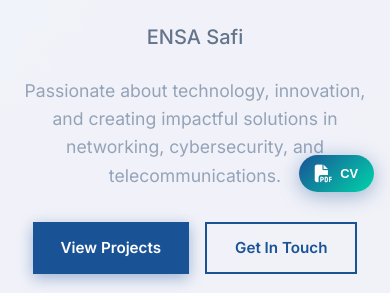
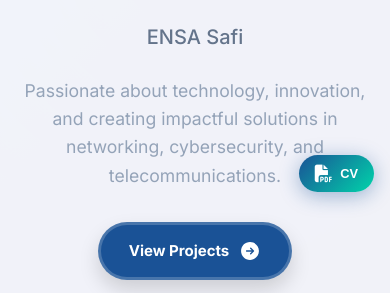
Before and after one commit to MOREQASSE/MyCV, a plain HTML site: page index.html in a window 390 px wide. Shown: the part 636-929 px from the top of the page. Drawn offline with Linux system fonts and the light colour scheme.

Commit message:
more seo

```diff
--- a/index.html
+++ b/index.html
@@ -8,11 +8,40 @@
     <!-- Primary SEO Meta Tags -->
     <title>Mohammed Reqasse - Network & Telecommunications Engineer | Portfolio</title>
     <meta name="description" content="Mohammed Reqasse - Network & Telecommunications Engineering Student at ENSA Safi. CCNA Certified | Cybersecurity | Web Development | AI Integration. Founder of Devaxio.">
-    <meta name="keywords" content="Mohammed Reqasse, Network Engineer, Telecommunications, CCNA, Cybersecurity, Web Development, AI, Devaxio, ENSA Safi, Morocco">
+    <meta name="keywords" content="Mohammed Reqasse, محمد رقاس, Network Engineer, Telecommunications, Telecom, Réseaux, Télécommunications, Ingénieur Réseaux, Ingénieur Télécom, CCNA, Cybersecurity, Cybersécurité, Web Development, Développement Web, AI, Intelligence Artificielle, IA, Devaxio, ENSA Safi, Morocco, Maroc, SDN, IoT, LoRa, Optical Fiber, Fibre Optique, Python, MATLAB, Linux, Network Security, Sécurité Réseaux, VLAN, OpenDaylight, Mininet, hire network engineer, embaucher ingénieur réseau, emploi réseau, job telecom, offres d'emploi réseau, LinkedIn, IT jobs Morocco, emploi Maroc IT, Network Engineer hiring, Junior Network Engineer, Entry Level Telecom, CCNA job, Cisco jobs, Network Administrator, IT Support, Network Technician, job search Morocco, recherche emploi Maroc, ingénieur réseau Maroc, télécom Maroc, Network Consulting, IT Networking, Optical Network Engineer, DevOps, Cloud Networking, 5G, cybersecurity analyst, SOC, Network Security Engineer, Information Technology, CV Mohammed Reqasse, Portfolio Mohammed Reqasse">
     <meta name="author" content="Mohammed Reqasse">
     <meta name="robots" content="index, follow">
     <meta name="language" content="English, French, Arabic">
-    <meta name="revisit-after" content="7 days">
+    <meta name="revisit-after" content="3 days">
+    <meta name="rating" content="general">
+    <meta name="category" content="Portfolio, CV, Networking, Telecommunications">
+    <meta name="coverage" content="international">
+    <meta name="target" content="all">
+    <meta name="HandheldFriendly" content="true">
+    <meta name="MobileOptimized" content="width">
+    <meta name="googlebot" content="index, follow, snippet, max-snippet:-1, max-image-preview:large">
+    <meta name="bingbot" content="index, follow, max-snippet:-1, max-image-preview:large">
+
+    <!-- LinkedIn Verification -->
+    <meta property="linkedin:profile" content="https://linkedin.com/in/mohammed-reqasse-860a03219">
+
+    <!-- Verification for Google Search Console -->
+    <meta name="google-site-verification" content="MOREQASSE">
+
+    <!-- Dublin Core Metadata -->
+    <meta name="DC.title" content="Mohammed Reqasse - Network & Telecommunications Engineer">
+    <meta name="DC.creator" content="Mohammed Reqasse">
+    <meta name="DC.subject" content="Networking, Telecommunications, Cybersecurity, Web Development, AI">
+    <meta name="DC.description" content="CCNA Certified Network Engineer | Cybersecurity | Web Development | AI Integration. Founder of Devaxio.">
+    <meta name="DC.type" content="Portfolio">
+    <meta name="DC.format" content="text/html">
+    <meta name="DC.language" content="en">
+
+    <!-- Geo Tags -->
+    <meta name="geo.region" content="MA-SAF">
+    <meta name="geo.placename" content="Safi, Morocco">
+    <meta name="geo.position" content="32.2833;-9.2333">
+    <meta name="ICBM" content="32.2833, -9.2333">
 
     <!-- Canonical URL -->
     <link rel="canonical" href="https://moreqasse.github.io/MyCV/">
@@ -133,8 +162,18 @@
                 <h3 class="hero-subtitle">ENSA Safi</h3>
                 <p class="hero-description" data-translate="hero_description">Passionate about technology, innovation, and creating impactful solutions in networking, cybersecurity, and telecommunications.</p>
                 <div class="hero-buttons">
-                    <a href="#projects" class="btn btn-primary" data-translate="btn_projects">View Projects</a>
-                    <a href="#contact" class="btn btn-secondary" data-translate="btn_contact">Get In Touch</a>
+                    <a href="#projects" class="btn btn-primary" data-translate="btn_projects">
+                        View Projects
+                        <svg fill="currentColor" viewBox="0 0 24 24" class="btn-icon">
+                            <path clip-rule="evenodd" d="M12 2.25c-5.385 0-9.75 4.365-9.75 9.75s4.365 9.75 9.75 9.75 9.75-4.365 9.75-9.75S17.385 2.25 12 2.25zm4.28 10.28a.75.75 0 000-1.06l-3-3a.75.75 0 10-1.06 1.06l1.72 1.72H8.25a.75.75 0 000 1.5h5.69l-1.72 1.72a.75.75 0 101.06 1.06l3-3z" fill-rule="evenodd"></path>
+                        </svg>
+                    </a>
+                    <a href="#contact" class="btn btn-secondary" data-translate="btn_contact">
+                        Get In Touch
+                        <svg fill="currentColor" viewBox="0 0 24 24" class="btn-icon">
+                            <path clip-rule="evenodd" d="M12 2.25c-5.385 0-9.75 4.365-9.75 9.75s4.365 9.75 9.75 9.75 9.75-4.365 9.75-9.75S17.385 2.25 12 2.25zm4.28 10.28a.75.75 0 000-1.06l-3-3a.75.75 0 10-1.06 1.06l1.72 1.72H8.25a.75.75 0 000 1.5h5.69l-1.72 1.72a.75.75 0 101.06 1.06l3-3z" fill-rule="evenodd"></path>
+                        </svg>
+                    </a>
                 </div>
                 <div class="hero-socials">
                     <a href="https://linkedin.com/in/mohammed-reqasse-860a03219" target="_blank"><i class="fab fa-linkedin"></i></a>
@@ -330,7 +369,7 @@
                     <div class="project-image">
                         <img src="images/MediConnect.webp" alt="MediConnect AI">
                         <div class="project-overlay">
-                            <a href="#" class="project-link"><i class="fas fa-external-link-alt"></i></a>
+                            <a href="https://github.com/MOREQASSE/MediConnect-Ai" target="_blank" class="project-link"><i class="fas fa-external-link-alt"></i></a>
                         </div>
                     </div>
                     <div class="project-content">
--- a/style.css
+++ b/style.css
@@ -413,38 +413,93 @@ body {
 .btn {
     display: inline-flex;
     align-items: center;
-    gap: 0.5rem;
-    padding: 12px 28px;
-    border-radius: var(--radius-sm);
-    font-weight: 600;
+    gap: 10px;
+    padding: 14px 28px;
+    border-radius: 9999px;
+    font-weight: 700;
     text-decoration: none;
-    transition: var(--transition);
-    border: none;
+    border: 3px solid rgba(255, 255, 255, 0.3);
     cursor: pointer;
-    font-size: 0.95rem;
+    font-size: 15px;
+    position: relative;
+    overflow: hidden;
+    outline: none;
+    transition: all 0.3s ease-in-out;
+}
+
+.btn .btn-icon {
+    width: 22px;
+    height: 22px;
+    transition: all 0.3s ease-in-out;
 }
 
 .btn-primary {
     background: var(--primary);
     color: white;
-    box-shadow: 0 4px 14px rgba(26, 82, 150, 0.4);
+    box-shadow: 0px 10px 20px rgba(0, 0, 0, 0.15);
+    border-color: rgba(255, 255, 255, 0.2);
 }
 
 .btn-primary:hover {
-    background: var(--primary-dark);
-    transform: translateY(-2px);
-    box-shadow: 0 6px 20px rgba(26, 82, 150, 0.5);
+    transform: scale(1.05);
+    border-color: rgba(255, 255, 255, 0.6);
+    box-shadow: 0px 10px 20px rgba(0, 0, 0, 0.25);
 }
 
 .btn-secondary {
     background: transparent;
     color: var(--primary);
-    border: 2px solid var(--primary);
+    border-color: var(--primary);
 }
 
 .btn-secondary:hover {
+    transform: scale(1.05);
+    border-color: var(--primary);
     background: var(--primary);
     color: white;
+}
+
+/* Dark mode button overrides */
+[data-theme="dark"] .btn-secondary {
+    color: white;
+    border-color: rgba(255, 255, 255, 0.3);
+    backdrop-filter: blur(4px);
+}
+
+[data-theme="dark"] .btn-secondary:hover {
+    background: rgba(255, 255, 255, 0.1);
+    border-color: rgba(255, 255, 255, 0.6);
+    color: white;
+}
+
+.btn:hover .btn-icon {
+    transform: translateX(4px);
+}
+
+.btn::before {
+    content: "";
+    position: absolute;
+    width: 100px;
+    height: 100%;
+    background-image: linear-gradient(
+        120deg,
+        rgba(255, 255, 255, 0) 30%,
+        rgba(255, 255, 255, 0.8),
+        rgba(255, 255, 255, 0) 70%
+    );
+    top: 0;
+    left: -100px;
+    opacity: 0.6;
+}
+
+.btn:hover::before {
+    animation: btnShine 1.5s ease-out infinite;
+}
+
+@keyframes btnShine {
+    0% { left: -100px; }
+    60% { left: 100%; }
+    to { left: 100%; }
 }
 
 .hero-socials {
@@ -2575,6 +2630,11 @@ section {
 
     .hero-title {
         font-size: 2.5rem;
+    }
+
+    .hero-buttons {
+        flex-direction: column;
+        align-items: center;
     }
 
     .about-cards {
```
